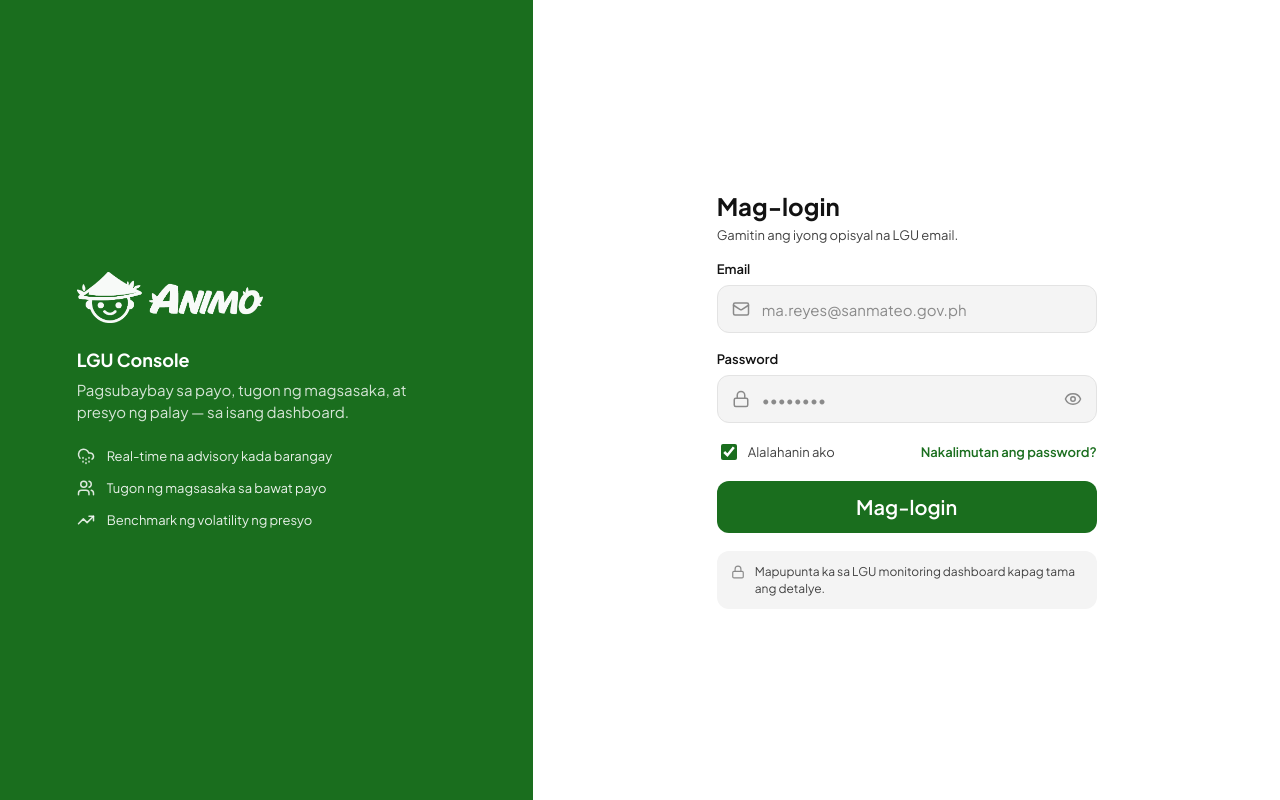
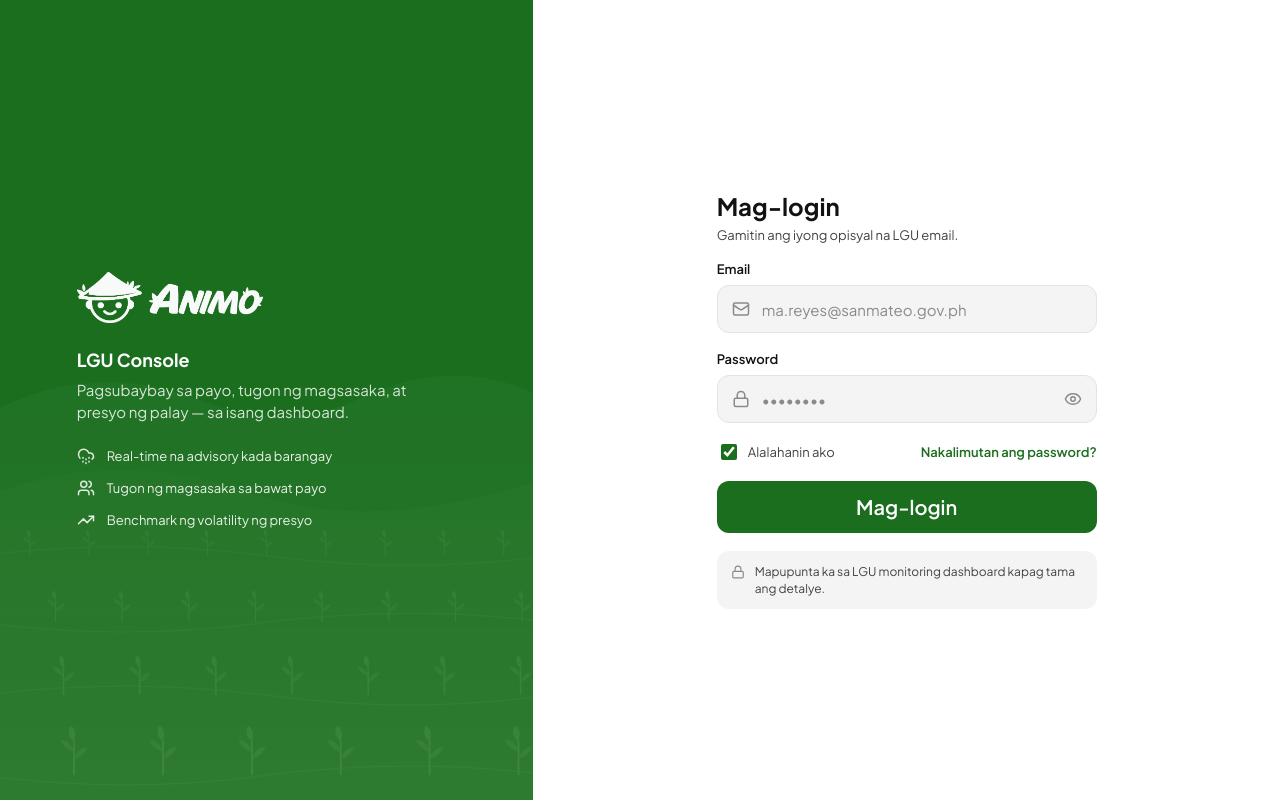
Before and after one commit to AnimoPH/Animo, a React (Vite) app in the folder web/: page /login in a window 1280 px wide. Built offline with nearby package versions, Linux system fonts and the light colour scheme.

Commit message:
fix: Slight changes on the UI

```diff
--- /dev/null
+++ b/web/src/components/farm-backdrop.tsx
@@ -0,0 +1,110 @@
+/**
+ * Decorative farm scene for the login brand panel.
+ *
+ * Drawn as an inline SVG in low-opacity white so it reads as a subtle texture
+ * over the brand green rather than competing with the lockup and copy. Purely
+ * ornamental — hidden from assistive tech.
+ */
+export function FarmBackdrop() {
+  return (
+    <svg
+      aria-hidden="true"
+      focusable="false"
+      viewBox="0 0 600 900"
+      preserveAspectRatio="xMidYMax slice"
+      style={{
+        position: 'absolute',
+        inset: 0,
+        width: '100%',
+        height: '100%',
+        pointerEvents: 'none',
+      }}>
+      <defs>
+        {/* Fades the scene out toward the top so the copy stays legible. */}
+        <linearGradient id="farm-fade" x1="0" y1="0" x2="0" y2="1">
+          <stop offset="0%" stopColor="#fff" stopOpacity="0" />
+          <stop offset="55%" stopColor="#fff" stopOpacity="0.55" />
+          <stop offset="100%" stopColor="#fff" stopOpacity="1" />
+        </linearGradient>
+        <mask id="farm-mask">
+          <rect width="600" height="900" fill="url(#farm-fade)" />
+        </mask>
+
+        {/* One rice stalk, reused across the paddy rows. */}
+        <g id="stalk">
+          <path
+            d="M0 0 L0 -26"
+            stroke="#fff"
+            strokeWidth="1.6"
+            strokeLinecap="round"
+            fill="none"
+          />
+          <path
+            d="M0 -26 q -7 -6 -3 -13 q 6 3 3 13 z"
+            fill="#fff"
+            opacity="0.9"
+          />
+          <path
+            d="M0 -18 q -9 -3 -11 -10 q 9 1 11 10 z"
+            fill="#fff"
+            opacity="0.65"
+          />
+          <path
+            d="M0 -12 q 9 -3 11 -10 q -9 1 -11 10 z"
+            fill="#fff"
+            opacity="0.65"
+          />
+        </g>
+      </defs>
+
+      <g mask="url(#farm-mask)" opacity="0.16">
+        {/* Rolling hills on the horizon. */}
+        <path
+          d="M-20 470 q 120 -70 250 -18 q 90 36 180 -6 q 110 -50 210 6 v 470 h -640 z"
+          fill="#fff"
+          opacity="0.35"
+        />
+        <path
+          d="M-20 560 q 150 -60 300 -6 q 140 50 340 -18 v 400 h -640 z"
+          fill="#fff"
+          opacity="0.28"
+        />
+
+        {/* Paddy terrace bands. */}
+        {[625, 700, 782, 872].map((y, row) => (
+          <path
+            key={y}
+            d={`M-20 ${y} q 160 ${row % 2 ? 22 : -20} 320 0 q 160 ${
+              row % 2 ? -20 : 22
+            } 320 0`}
+            stroke="#fff"
+            strokeWidth="1.4"
+            fill="none"
+            opacity="0.5"
+          />
+        ))}
+
+        {/* Rice stalks, denser and larger toward the foreground. */}
+        {[
+          { y: 624, count: 9, scale: 0.72 },
+          { y: 699, count: 8, scale: 0.9 },
+          { y: 781, count: 7, scale: 1.12 },
+          { y: 871, count: 6, scale: 1.4 },
+        ].map(({ y, count, scale }) =>
+          Array.from({ length: count }, (_, i) => {
+            const step = 600 / count;
+            // Offset alternate rows so stalks don't line up in columns.
+            const x = step * i + step / 2 + (y % 2 ? step / 3 : 0);
+            return (
+              <use
+                key={`${y}-${i}`}
+                href="#stalk"
+                transform={`translate(${x} ${y}) scale(${scale})`}
+              />
+            );
+          }),
+        )}
+      </g>
+    </svg>
+  );
+}
--- a/web/src/constants/dashboard.ts
+++ b/web/src/constants/dashboard.ts
@@ -71,7 +71,8 @@ export type VolatilityTier = 'clamped' | 'fallback';
 
 export type VolatilityRow = {
   listingId: string;
-  barangay: string;
+  /** Palay variety on the listing, matching the marketplace varieties. */
+  variety: string;
   priceFrom: string;
   priceTo: string;
   tier: VolatilityTier;
@@ -82,7 +83,7 @@ export type VolatilityRow = {
 export const VOLATILITY_LOG: VolatilityRow[] = [
   {
     listingId: 'LST-2091',
-    barangay: 'Brgy. San Jose',
+    variety: 'Palay RC160',
     priceFrom: '₱17.80',
     priceTo: '₱16.90',
     tier: 'clamped',
@@ -91,7 +92,7 @@ export const VOLATILITY_LOG: VolatilityRow[] = [
   },
   {
     listingId: 'LST-2087',
-    barangay: 'Brgy. Concepcion',
+    variety: 'Palay NSIC Rc222',
     priceFrom: '₱19.20',
     priceTo: '₱17.05',
     tier: 'clamped',
@@ -100,7 +101,7 @@ export const VOLATILITY_LOG: VolatilityRow[] = [
   },
   {
     listingId: 'LST-2074',
-    barangay: 'Brgy. Tibag',
+    variety: 'Palay RC 638 SR',
     priceFrom: '₱21.50',
     priceTo: '₱16.40',
     tier: 'fallback',
@@ -109,7 +110,7 @@ export const VOLATILITY_LOG: VolatilityRow[] = [
   },
   {
     listingId: 'LST-2069',
-    barangay: 'Brgy. Pagala',
+    variety: 'Palay RC 216',
     priceFrom: '₱13.10',
     priceTo: '₱16.40',
     tier: 'fallback',
@@ -118,7 +119,7 @@ export const VOLATILITY_LOG: VolatilityRow[] = [
   },
   {
     listingId: 'LST-2063',
-    barangay: 'Brgy. Sta. Cruz',
+    variety: 'Palay RC160',
     priceFrom: '₱18.40',
     priceTo: '₱16.95',
     tier: 'clamped',
--- a/web/src/pages/advisory.tsx
+++ b/web/src/pages/advisory.tsx
@@ -1,4 +1,4 @@
-import { CalendarDays, Check, Clock, Users } from 'lucide-react';
+import { CalendarDays, Clock, Users } from 'lucide-react';
 
 import { ConsoleLayout } from '@/components/console-layout';
 import {
@@ -102,13 +102,6 @@ function AdvisoryRow({ item }: { item: BarangayAdvisory }) {
           />
           {item.barangay}
         </span>
-        <span
-          style={{
-            ...styles.statusBadge,
-            ...(isActive ? styles.statusActive : styles.statusDone),
-          }}>
-          {isActive ? 'Aktibo' : 'Natapos'}
-        </span>
       </div>
 
       <div style={styles.advisoryHeadline}>{item.advisory}</div>
@@ -117,10 +110,6 @@ function AdvisoryRow({ item }: { item: BarangayAdvisory }) {
         <span style={styles.metaItem}>
           <Clock size={14} color="var(--animo-muted)" />
           {item.issued}
-        </span>
-        <span style={styles.metaItem}>
-          <Check size={14} color="var(--animo-green)" />
-          {item.delivered}/{item.total} naipadala
         </span>
         <span style={styles.metaItem}>
           <Users size={14} color="var(--animo-muted)" />
@@ -220,22 +209,6 @@ const styles: Record<string, React.CSSProperties> = {
     borderRadius: '50%',
     flexShrink: 0,
   },
-  statusBadge: {
-    padding: '3px 10px',
-    borderRadius: 'var(--animo-radius-pill)',
-    fontSize: 11,
-    fontWeight: 600,
-    whiteSpace: 'nowrap',
-  },
-  statusActive: {
-    background: 'var(--animo-white)',
-    color: 'var(--animo-green)',
-    border: '1px solid var(--animo-green)',
-  },
-  statusDone: {
-    background: 'var(--animo-surface)',
-    color: 'var(--animo-black-secondary)',
-  },
   advisoryHeadline: { fontSize: 13, color: 'var(--animo-black-secondary)' },
   advisoryMeta: {
     display: 'flex',
--- a/web/src/pages/dashboard.tsx
+++ b/web/src/pages/dashboard.tsx
@@ -186,7 +186,7 @@ function VolatilityLogCard() {
         <table style={styles.table}>
           <thead>
             <tr>
-              {['Listing ID', 'Barangay', 'Presyo/Kilo', 'Tier', 'Katayuan', 'Petsa'].map(
+              {['Listing ID', 'Uri ng Palay', 'Presyo/Kilo', 'Tier', 'Katayuan', 'Petsa'].map(
                 (heading) => (
                   <th key={heading} style={styles.th}>
                     {heading.toUpperCase()}
@@ -199,7 +199,7 @@ function VolatilityLogCard() {
             {VOLATILITY_LOG.map((row) => (
               <tr key={row.listingId}>
                 <td style={{ ...styles.td, fontWeight: 600 }}>{row.listingId}</td>
-                <td style={styles.td}>{row.barangay}</td>
+                <td style={styles.td}>{row.variety}</td>
                 <td style={styles.td}>
                   {row.priceFrom} → {row.priceTo}
                 </td>
--- a/web/src/pages/login.tsx
+++ b/web/src/pages/login.tsx
@@ -10,6 +10,7 @@ import {
 } from 'lucide-react';
 
 import { AnimoWordmark } from '@/components/animo-mark';
+import { FarmBackdrop } from '@/components/farm-backdrop';
 import { LabeledInput } from '@/components/labeled-input';
 
 export type LoginPageProps = {
@@ -37,6 +38,7 @@ export function LoginPage({ onSignIn }: LoginPageProps) {
   return (
     <div style={styles.page}>
       <aside style={styles.brandPanel}>
+        <FarmBackdrop />
         <div style={styles.brandInner}>
           <AnimoWordmark height={52} />
 
@@ -142,6 +144,8 @@ const styles: Record<string, React.CSSProperties> = {
     background: 'var(--animo-white)',
   },
   brandPanel: {
+    position: 'relative',
+    overflow: 'hidden',
     background: 'var(--animo-green)',
     display: 'flex',
     alignItems: 'center',
@@ -149,6 +153,8 @@ const styles: Record<string, React.CSSProperties> = {
     padding: 48,
   },
   brandInner: {
+    // Sits above the decorative backdrop.
+    position: 'relative',
     display: 'flex',
     flexDirection: 'column',
     gap: 24,
```
Also changed, not shown: 4 other files (tests, documents, lock files or other folders).
